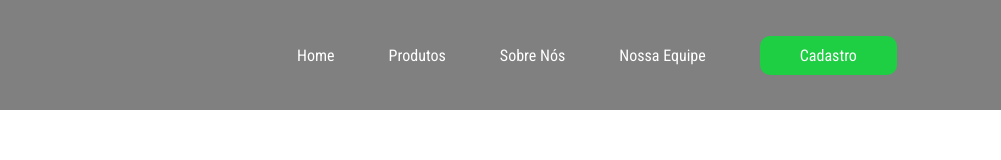
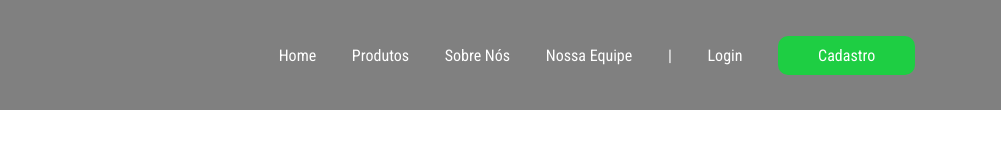
Before and after one commit to Field-n-Cloud/Sprint-2, a plain HTML site: page index.html in a window 1280 px wide. Shown: the full height of the page, 279-1280 px from the left. Drawn offline with Linux system fonts and the light colour scheme.

Commit message:
Atualização da header

```diff
--- a/Estilo/login.estilo.css
+++ b/Estilo/login.estilo.css
@@ -1,6 +1,6 @@
 @font-face {
     font-family: Lexend;
-    src: url(/Fontes/Lexend-VariableFont_wght.ttf);
+    src: url('/Fontes/Lexend-VariableFont_wght.ttf');
 }
 
 body{
--- a/index.html
+++ b/index.html
@@ -41,7 +41,16 @@
                         Nossa Equipe
                     </a>
                 </li>
-
+                <li class="header-li">
+                    <a class="header-a" href="#">
+                        |
+                    </a>
+                </li>
+                <li class="header-li">
+                    <a class="header-a" href="login.html">
+                        Login
+                    </a>
+                </li>
                 <li class="header-li">
                     <a href="#">
                         <button class="header-button" onclick="">Cadastro</button>
```
